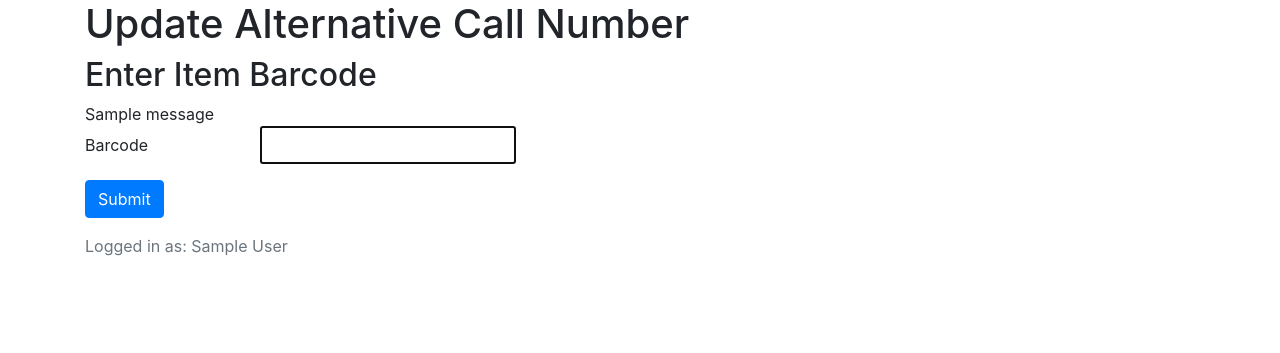
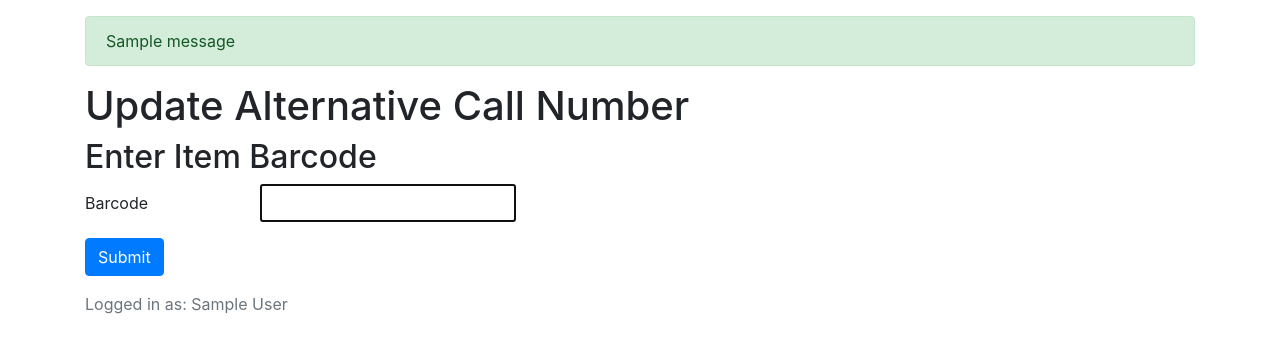
Before and after one commit to WRLC/scf-utils, a Flask app: page /update-field/alt-call in a window 1280 px wide. Shown: the part 56-409 px from the top of the page. Run offline with Flask 2, Linux system fonts and the light colour scheme; the visitor is signed in with stand-in values (Sample User, id 1); one stand-in notice (Sample message) is shown; some libraries are stand-ins or nearby versions.

Commit message:
styles flash banner moves to base.html

```diff
--- a/templates/base.html
+++ b/templates/base.html
@@ -27,7 +27,16 @@
 	</nav>
     </header>
     <div class="container">
+        {% with messages = get_flashed_messages() %}
+          {% if messages %}
+            {% for message in messages %}
+            <div class="alert alert-success mt-3" role="alert">{{ message }}</div>
+            {% endfor %}
+          {% endif %}
+        {% endwith %}
+
 	{% block content %}{% endblock %}
+
         {% if 'username' in session: %}
             <span class="text-muted">Logged in as: {{ session['display_name'] }}</span>
         {% endif %}
--- a/templates/find_item.html
+++ b/templates/find_item.html
@@ -3,13 +3,6 @@
 {% block content %}
     <h1>Update {{ field_name }}</h1>
     <h2>Enter Item Barcode</h2>
-    {% with messages = get_flashed_messages() %}
-      {% if messages %}
-        {% for message in messages %}
-          <span class=flashes>{{ message }}</span>
-        {% endfor %}
-      {% endif %}
-    {% endwith %}
     <form id="lookup-item" action="{{ url_for(get_input_function) }}" method="post">
 	<div class="form-group row">
             <label for="barcode" class="col-sm-2 col-form-label">Barcode</label>
```
